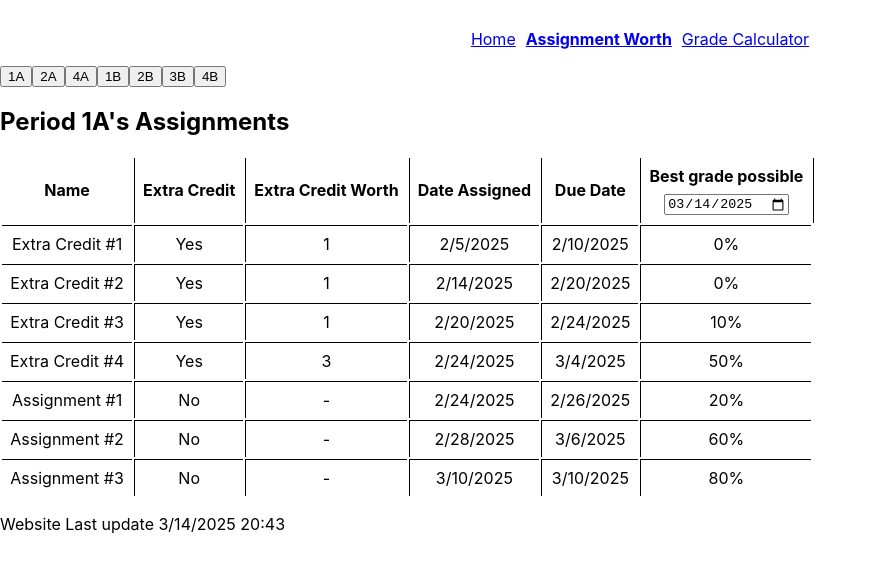
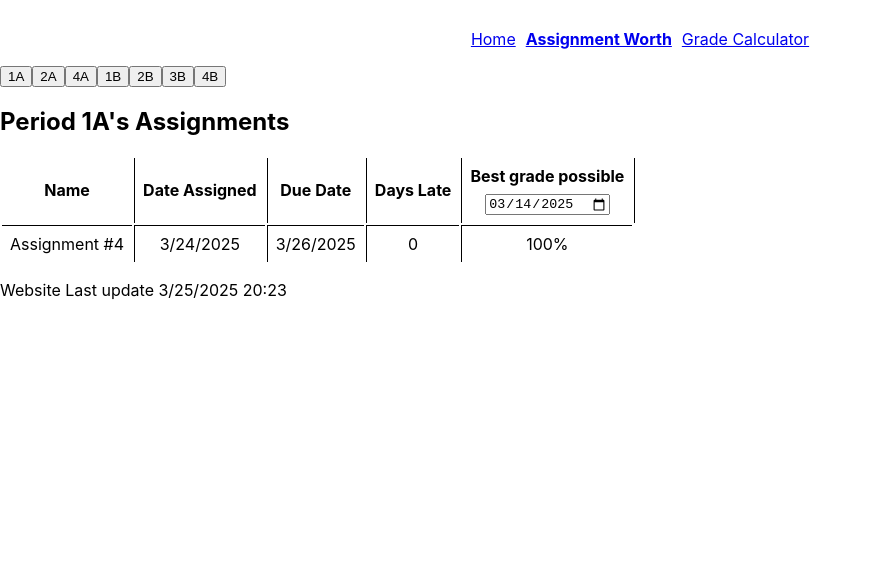
Before and after one commit to BlckHawker/Grade-Predictor, a React (Create React App) app: page /AssignmentWorth in a window 1280 px wide. Shown: the top 570 px of the page, without its empty margins (0-877 px from the left). Built offline with nearby package versions, Linux system fonts and the light colour scheme.

Commit message:
Refactor assignments for Q4

```diff
--- a/src/component/AssignmentWorth.tsx
+++ b/src/component/AssignmentWorth.tsx
@@ -33,10 +33,9 @@ const AssignmentWorth = () => {
                     <table className={assignmentStyle.table}>
                             <tr>
                                 <td><b>Name</b></td>
-                                <td><b>Extra Credit</b></td>
-                                <td><b>Extra Credit Worth</b></td>
                                 <td><b>Date Assigned</b></td>
                                 <td><b>Due Date</b></td>
+                                <td><b>Days Late</b></td>
                                 <td><b>Best grade possible</b> <br /> <input
                                     type="date"
                                     id="start"
@@ -45,12 +44,11 @@ const AssignmentWorth = () => {
                                     /></td>
                                     <td></td>
                             </tr>
-                        {activeAssignments.map(a => <tr>
+                        {activeAssignments.filter(a => !a.isAttendance).map(a => <tr>
                                 <td>{a.name}</td>
-                                <td>{a.isExtraCredit ? "Yes" : "No" }</td>
-                                <td>{a.isExtraCredit ? a.extraCreditWorth : "-"}</td>
                                 <td>{a.startDate.toLocaleDateString()}</td>
                                 <td>{a.dueDate.toLocaleDateString()}</td>
+                                <td>{getDaysLate(a["dueDate"])}</td>
                                 <td>{getAssignmentWorth(a["dueDate"])}</td>
                                 </tr>)}
 
@@ -63,8 +61,7 @@ const AssignmentWorth = () => {
 
     );
 
-
-    function getAssignmentWorth(assignmentDate: Date)
+    function getDaysLate(assignmentDate: Date): number
     {
         //see how many days it's been since the assignment's due date
         const dayMilliseconds = 1000 * 60 * 60 * 24;
@@ -76,8 +73,15 @@ const AssignmentWorth = () => {
         //otherwise get the amount of days have past
         const daysPastDate = currentDate <= assignmentDate ? 0 :  Math.floor((Math.abs(assignmentCount - currentDateCount)) / dayMilliseconds);
 
+        return daysPastDate;
+    }
+
+
+    function getAssignmentWorth(assignmentDate: Date)
+    {
         //no need to go above 20
-        const maxDays = Math.min(daysPastDate, 20)
+
+        const maxDays = Math.min(getDaysLate(assignmentDate), 20)
         return `${100 - maxDays * 5}%`;
 
     }
--- a/src/component/GradeCalculator.tsx
+++ b/src/component/GradeCalculator.tsx
@@ -67,26 +67,31 @@ function GradeCalculator() {
 
         function calculateGrade(): number
         {
-            const regularGrades = [];
-            let extraCreditGrade = 0;
+
+            const assignmentGrades: number[] = [];
+            const attendanceGrades: number[] = [];
 
             for(const assignment of assignmentsWithGrades)
             {
-                //for each assignment, if it's a regular assignment, add it to the arr
-                if(!assignment.assignment.isExtraCredit)
+                //for each assignment, add it to the correct array
+                if(assignment.assignment.isAttendance)
                 {
-                    regularGrades.push(assignment.grade);
+                    attendanceGrades.push(assignment.grade);
                 }
 
-                //otherwise, add it to extra credit grade
                 else
                 {
-                    extraCreditGrade += assignment.grade / 100;
+                    assignmentGrades.push(assignment.grade);
                 }
             }
 
-            const regularGrade = regularGrades.reduce((a, b) => a + b) / regularGrades.length
-            return Math.floor(regularGrade + extraCreditGrade)
+            const avg = (arr: number[]) => { return arr.length == 0 ? 0 :  arr.reduce((a, b) => a + b) / arr.length }
+
+            //get the average grade for attendance and assignments.
+            const assignmentGrade = avg(assignmentGrades);
+            const attendanceGrade = avg(attendanceGrades);
+            //Scale to the appropriate number (20% and 80%)
+            return  Math.floor(assignmentGrade * .8 + attendanceGrade * .2);
         }
   }
 
--- a/src/data.json
+++ b/src/data.json
@@ -1,342 +1,119 @@
 {
   "Classes": [
     {
-           "1A":
-           [
+      "1A": [
         {
-                   "Name": "Extra Credit #1",
-                   "Start Date": "02/05/2025",
-                   "Due Date": "02/10/2025",
-                   "Is Extra Credit": true,
-                   "Extra Credit Worth": 1
+          "Name": "3/24 Attendance",
+          "Start Date": "03/24/2025",
+          "Due Date": "03/24/2025",
+          "Is Attendance": true
         },
         {
-                   "Name": "Extra Credit #2",
-                   "Start Date": "02/14/2025",
-                   "Due Date": "02/20/2025",
-                   "Is Extra Credit": true,
-                   "Extra Credit Worth": 1
-               },
-               {
-                   "Name": "Extra Credit #3",
-                   "Start Date": "02/20/2025",
-                   "Due Date": "02/24/2025",
-                   "Is Extra Credit": true,
-                   "Extra Credit Worth": 1
-               },
-               {
-                   "Name": "Extra Credit #4",
-                   "Start Date": "02/24/2025",
-                   "Due Date": "03/04/2025",
-                   "Is Extra Credit": true,
-                   "Extra Credit Worth": 3
-               },
-               {
-                   "Name": "Assignment #1",
-                   "Start Date": "02/24/2025",
-                   "Due Date": "02/26/2025",
-                   "Is Extra Credit": false,
-                   "Extra Credit Worth": -1
-               },
-               {
-                   "Name": "Assignment #2",
-                   "Start Date": "02/28/2025",
-                   "Due Date": "03/06/2025",
-                   "Is Extra Credit": false,
-                   "Extra Credit Worth": -1
-               },
-               {
-                   "Name": "Assignment #3",
-                   "Start Date": "03/10/2025",
-                   "Due Date": "03/10/2025",
-                   "Is Extra Credit": false,
-                   "Extra Credit Worth": -1
+          "Name": "Assignment #4",
+          "Start Date": "03/24/2025",
+          "Due Date": "03/26/2025",
+          "Is Attendance": false
         }
       ]
     },
     {
-           "2A":
-           [
+      "2A": [
         {
-                   "Name": "Extra Credit #1",
-                   "Start Date": "02/05/2025",
-                   "Due Date": "02/10/2025",
-                   "Is Extra Credit": true,
-                   "Extra Credit Worth": 1
+          "Name": "3/24 Attendance",
+          "Start Date": "03/24/2025",
+          "Due Date": "03/24/2025",
+          "Is Attendance": true
         },
         {
-                   "Name": "Extra Credit #2",
-                   "Start Date": "02/14/2025",
-                   "Due Date": "02/20/2025",
-                   "Is Extra Credit": true,
-                   "Extra Credit Worth": 1
-               },
-               {
-                   "Name": "Extra Credit #3",
-                   "Start Date": "02/20/2025",
-                   "Due Date": "02/24/2025",
-                   "Is Extra Credit": true,
-                   "Extra Credit Worth": 1
-               },
-               {
-                   "Name": "Extra Credit #4",
-                   "Start Date": "02/24/2025",
-                   "Due Date": "03/04/2025",
-                   "Is Extra Credit": true,
-                   "Extra Credit Worth": 3
-               },
-               {
-                   "Name": "Assignment #1",
-                   "Start Date": "02/24/2025",
-                   "Due Date": "02/26/2025",
-                   "Is Extra Credit": false,
-                   "Extra Credit Worth": -1
-               },
-               {
-                   "Name": "Assignment #2",
-                   "Start Date": "02/28/2025",
-                   "Due Date": "03/06/2025",
-                   "Is Extra Credit": false,
-                   "Extra Credit Worth": -1
-               },
-               {
-                   "Name": "Assignment #3",
-                   "Start Date": "03/10/2025",
-                   "Due Date": "03/10/2025",
-                   "Is Extra Credit": false,
-                   "Extra Credit Worth": -1
+          "Name": "Assignment #4",
+          "Start Date": "03/24/2025",
+          "Due Date": "03/26/2025",
+          "Is Attendance": false
         }
       ]
     },
     {
-           "4A":
-           [
+      "4A": [
         {
-                   "Name": "Extra Credit #1",
-                   "Start Date": "02/05/2025",
-                   "Due Date": "02/10/2025",
-                   "Is Extra Credit": true,
-                   "Extra Credit Worth": 1
+          "Name": "3/24 Attendance",
+          "Start Date": "03/24/2025",
+          "Due Date": "03/24/2025",
+          "Is Attendance": true
         },
         {
-                   "Name": "Extra Credit #2",
-                   "Start Date": "02/14/2025",
-                   "Due Date": "02/20/2025",
-                   "Is Extra Credit": true,
-                   "Extra Credit Worth": 1
-               },
-               {
-                   "Name": "Extra Credit #3",
-                   "Start Date": "02/20/2025",
-                   "Due Date": "02/24/2025",
-                   "Is Extra Credit": true,
-                   "Extra Credit Worth": 1
-               },
-               {
-                   "Name": "Extra Credit #4",
-                   "Start Date": "02/24/2025",
-                   "Due Date": "03/04/2025",
-                   "Is Extra Credit": true,
-                   "Extra Credit Worth": 3
-               },
-               {
-                   "Name": "Assignment #1",
-                   "Start Date": "02/24/2025",
-                   "Due Date": "02/26/2025",
-                   "Is Extra Credit": false,
-                   "Extra Credit Worth": -1
-               },
-               {
-                   "Name": "Assignment #2",
-                   "Start Date": "02/28/2025",
-                   "Due Date": "03/06/2025",
-                   "Is Extra Credit": false,
-                   "Extra Credit Worth": -1
-               },
-               {
-                   "Name": "Assignment #3",
-                   "Start Date": "03/10/2025",
-                   "Due Date": "03/10/2025",
-                   "Is Extra Credit": false,
-                   "Extra Credit Worth": -1
+          "Name": "Assignment #4",
+          "Start Date": "03/24/2025",
+          "Due Date": "03/26/2025",
+          "Is Attendance": false
         }
       ]
     },
     {
       "1B": [
         {
-                   "Name": "Assignment #1",
-                   "Start Date": "03/11/2025",
-                   "Due Date": "03/17/2025",
-                   "Is Extra Credit": false,
-                   "Extra Credit Worth": -1
+          "Name": "3/25 Attendance",
+          "Start Date": "03/25/2025",
+          "Due Date": "03/25/2025",
+          "Is Attendance": false
+        },
+        {
+          "Name": "Assignment #3",
+          "Start Date": "03/25/2025",
+          "Due Date": "03/27/2025",
+          "Is Attendance": false
         }
       ]
     },
     {
-           "2B":
-           [
+      "2B": [
         {
-                   "Name": "Extra Credit #1",
-                   "Start Date": "02/07/2025",
-                   "Due Date": "02/11/2025",
-                   "Is Extra Credit": true,
-                   "Extra Credit Worth": 1
+          "Name": "3/25 Attendance",
+          "Start Date": "03/25/2025",
+          "Due Date": "03/25/2025",
+          "Is Attendance": false
         },
         {
-                   "Name": "Extra Credit #2",
-                   "Start Date": "02/11/2025",
-                   "Due Date": "02/19/2025",
-                   "Is Extra Credit": true,
-                   "Extra Credit Worth": 1
-               },
-               {
-                   "Name": "Extra Credit #3",
-                   "Start Date": "02/25/2025",
-                   "Due Date": "03/03/2025",
-                   "Is Extra Credit": true,
-                   "Extra Credit Worth": 1
-               },
-               {
-                   "Name": "Extra Credit #4",
-                   "Start Date": "02/25/2025",
-                   "Due Date": "03/05/2025",
-                   "Is Extra Credit": true,
-                   "Extra Credit Worth": 3
-               },
-               {
-                   "Name": "Assignment #1",
-                   "Start Date": "02/25/2025",
-                   "Due Date": "02/27/2025",
-                   "Is Extra Credit": false,
-                   "Extra Credit Worth": -1
-               },
-               {
-                   "Name": "Assignment #2",
-                   "Start Date": "02/27/2025",
-                   "Due Date": "03/05/2025",
-                   "Is Extra Credit": false,
-                   "Extra Credit Worth": -1
-               },
-               {
-                   "Name": "Assignment #3",
-                   "Start Date": "03/11/2025",
-                   "Due Date": "03/11/2025",
-                   "Is Extra Credit": false,
-                   "Extra Credit Worth": -1
+          "Name": "Assignment #4",
+          "Start Date": "03/25/2025",
+          "Due Date": "03/27/2025",
+          "Is Attendance": false
         }
       ]
     },
     {
-           "3B":
-           [
+      "3B": [
         {
-                   "Name": "Extra Credit #1",
-                   "Start Date": "02/07/2025",
-                   "Due Date": "02/11/2025",
-                   "Is Extra Credit": true,
-                   "Extra Credit Worth": 1
+          "Name": "3/25 Attendance",
+          "Start Date": "03/25/2025",
+          "Due Date": "03/25/2025",
+          "Is Attendance": false
         },
         {
-                   "Name": "Extra Credit #2",
-                   "Start Date": "02/11/2025",
-                   "Due Date": "02/19/2025",
-                   "Is Extra Credit": true,
-                   "Extra Credit Worth": 1
-               },
-               {
-                   "Name": "Extra Credit #3",
-                   "Start Date": "02/25/2025",
-                   "Due Date": "03/03/2025",
-                   "Is Extra Credit": true,
-                   "Extra Credit Worth": 1
-               },
-               {
-                   "Name": "Extra Credit #4",
-                   "Start Date": "02/25/2025",
-                   "Due Date": "03/05/2025",
-                   "Is Extra Credit": true,
-                   "Extra Credit Worth": 3
-               },
-               {
-                   "Name": "Assignment #1",
-                   "Start Date": "02/25/2025",
-                   "Due Date": "02/27/2025",
-                   "Is Extra Credit": false,
-                   "Extra Credit Worth": -1
-               },
-               {
-                   "Name": "Assignment #2",
-                   "Start Date": "02/27/2025",
-                   "Due Date": "03/05/2025",
-                   "Is Extra Credit": false,
-                   "Extra Credit Worth": -1
-               },
-               {
-                   "Name": "Assignment #3",
-                   "Start Date": "03/11/2025",
-                   "Due Date": "03/11/2025",
-                   "Is Extra Credit": false,
-                   "Extra Credit Worth": -1
+          "Name": "Assignment #4",
+          "Start Date": "03/25/2025",
+          "Due Date": "03/27/2025",
+          "Is Attendance": false
         }
       ]
     },
     {
-           "4B":
-           [
+      "4B": [
         {
-                   "Name": "Extra Credit #1",
-                   "Start Date": "02/07/2025",
-                   "Due Date": "02/11/2025",
-                   "Is Extra Credit": true,
-                   "Extra Credit Worth": 1
+          "Name": "3/25 Attendance",
+          "Start Date": "03/25/2025",
+          "Due Date": "03/25/2025",
+          "Is Attendance": false
         },
         {
-                   "Name": "Extra Credit #2",
-                   "Start Date": "02/11/2025",
-                   "Due Date": "02/19/2025",
-                   "Is Extra Credit": true,
-                   "Extra Credit Worth": 1
-               },
-               {
-                   "Name": "Extra Credit #3",
-                   "Start Date": "02/25/2025",
-                   "Due Date": "03/03/2025",
-                   "Is Extra Credit": true,
-                   "Extra Credit Worth": 1
-               },
-               {
-                   "Name": "Extra Credit #4",
-                   "Start Date": "02/25/2025",
-                   "Due Date": "03/05/2025",
-                   "Is Extra Credit": true,
-                   "Extra Credit Worth": 3
-               },
-               {
-                   "Name": "Assignment #1",
-                   "Start Date": "02/25/2025",
-                   "Due Date": "02/27/2025",
-                   "Is Extra Credit": false,
-                   "Extra Credit Worth": -1
-               },
-               {
-                   "Name": "Assignment #2",
-                   "Start Date": "02/27/2025",
-                   "Due Date": "03/05/2025",
-                   "Is Extra Credit": false,
-                   "Extra Credit Worth": -1
-               },
-               {
-                   "Name": "Assignment #3",
-                   "Start Date": "03/11/2025",
-                   "Due Date": "03/11/2025",
-                   "Is Extra Credit": false,
-                   "Extra Credit Worth": -1
+          "Name": "Assignment #4",
+          "Start Date": "03/25/2025",
+          "Due Date": "03/27/2025",
+          "Is Attendance": false
         }
       ]
     }
   ],
 
   "Periods": ["1A", "2A", "4A", "1B", "2B", "3B", "4B"],
-   "LastUpdate": 1741984994377
+  "LastUpdate": 1742934225322
 }
--- a/src/interface/Assignment.ts
+++ b/src/interface/Assignment.ts
@@ -1,8 +1,7 @@
 interface Assignment {
     period: string
     name: string,
-    isExtraCredit: boolean,
-    extraCreditWorth: number,
+    isAttendance: boolean
     startDate: Date
     dueDate: Date
 }
--- a/src/utils.ts
+++ b/src/utils.ts
@@ -17,8 +17,7 @@ function makeAssignments(activePeriod: string): Assignment[]
         let assignment: Assignment = {
             period: activePeriod,
             name: assignmentData.Name,
-            isExtraCredit: assignmentData["Is Extra Credit"],
-            extraCreditWorth: assignmentData["Extra Credit Worth"],
+            isAttendance: assignmentData["Is Attendance"],
             startDate: convertStringToDate(assignmentData["Start Date"]),
             dueDate: convertStringToDate(assignmentData["Due Date"])
         }
```
Lines whose indentation alone changed are shown as unchanged.
